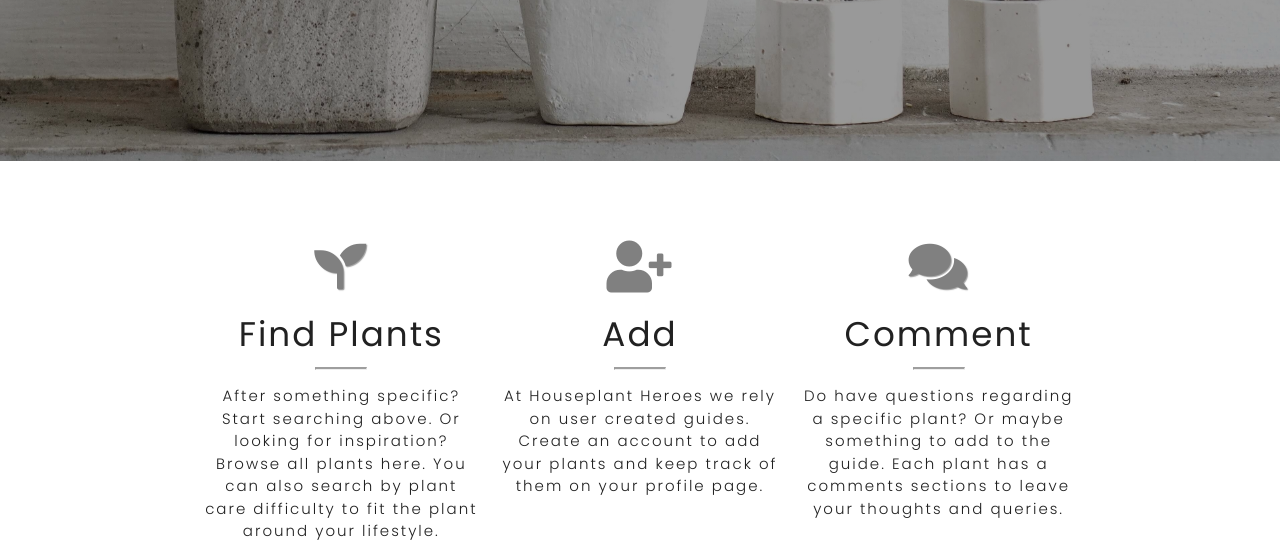
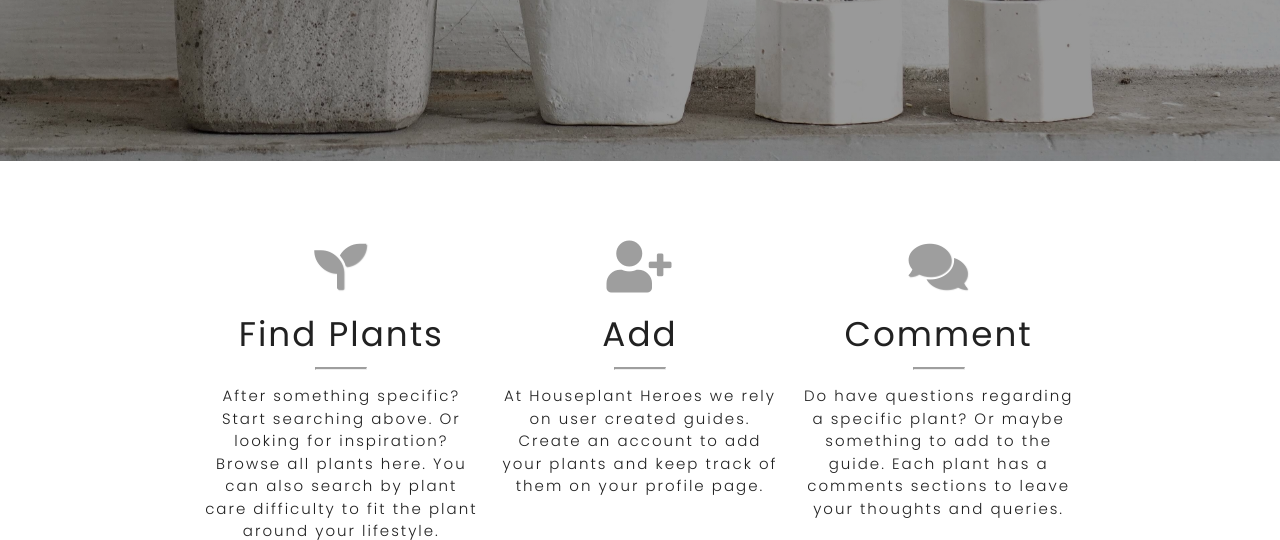
Before and after one commit to Code-Institute-Submissions/houseplant-heroes, a Flask app: page / in a window 1280 px wide. Shown: the part 543-1083 px from the top of the page. Run offline with Flask 2, Linux system fonts and the light colour scheme; data that the repository does not hold is empty; some libraries are stand-ins or nearby versions.

Commit message:
Change grey to #9e9e9e

```diff
--- a/static/css/style.css
+++ b/static/css/style.css
@@ -101,7 +101,7 @@ a.brand-logo.black-text.left {
 body > section > div > div > form > div:nth-child(10) > div > div > input,
 body > section > div > form > div:nth-child(10) > div > div > input {
   font-size: 16px;
-  color: #9e9e9e;
+  color: #9e9e9e ;
   font-family: "Poppins", sans-serif;
   letter-spacing: 2px;
 }
@@ -144,12 +144,12 @@ body > section > div > form > div:nth-child(10) > div > div > input {
 
 /*-------- hover --------*/
 .hover-col:hover {
-  color: grey;
+  color: #9e9e9e ;
 }
 
 .home-icons {
   font-size: 52px;
-  color: grey;
+  color: #9e9e9e ;
 }
 
 .grid {
```
